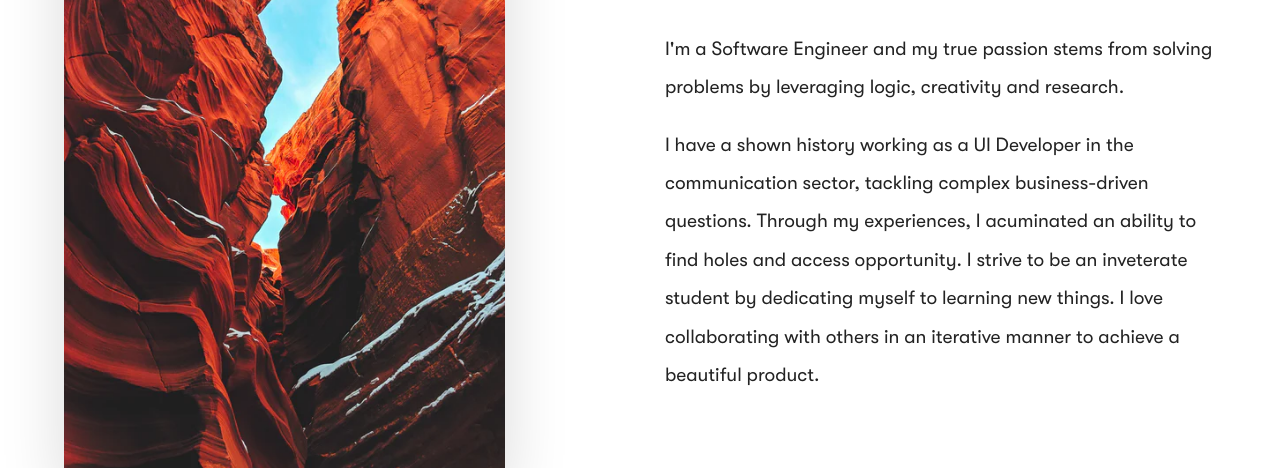
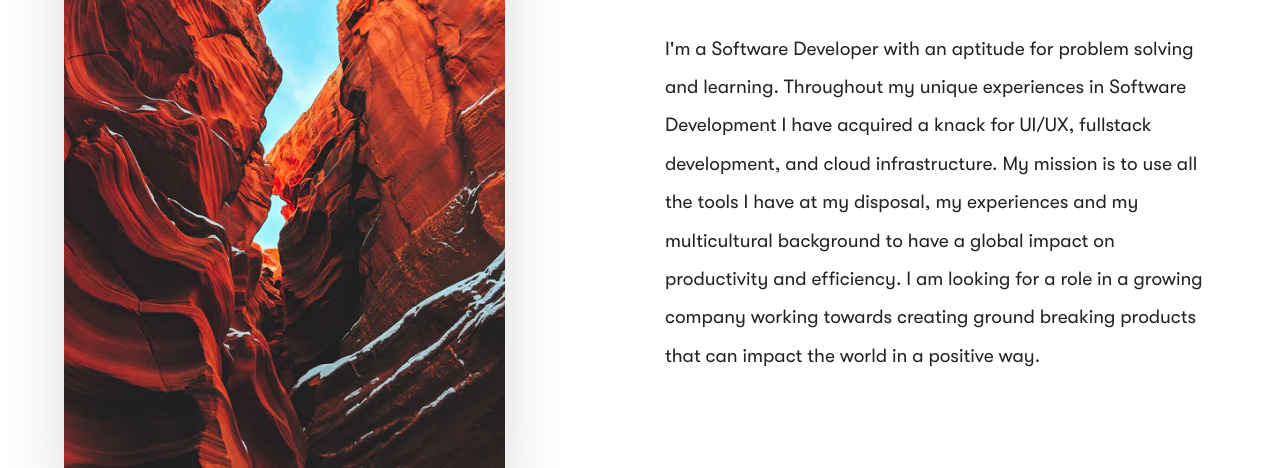
Before and after one commit to gardensgreen/gatsby-portfolio, a Gatsby site: page / in a window 1280 px wide. Shown: the part 308-776 px from the top of the page. Built offline with nearby package versions, Linux system fonts and the light colour scheme; Gatsby itself is replaced by a stand-in of ours.

Commit message:
changed about text

```diff
--- a/src/components/about/index.jsx
+++ b/src/components/about/index.jsx
@@ -35,10 +35,7 @@ const About = () => {
             <div>
 
               <Title>Hello, I’m Daniel.</Title>
-              <Text> I'm a Software Engineer and my true passion stems from solving problems by leveraging logic, creativity and research.</Text>
-
-              <Text>  I have a shown history working as a UI Developer in the communication sector, tackling complex business-driven questions. Through my experiences, I acuminated an ability to find holes and access opportunity. I strive to be an inveterate student by dedicating myself to learning new things. I love collaborating with others in an iterative manner to achieve a beautiful product.
-              </Text>
+              <Text> I'm a Software Developer with an aptitude for problem solving and learning. Throughout my unique experiences in Software Development I have acquired a knack for UI/UX, fullstack development, and cloud infrastructure. My mission is to use all the tools I have at my disposal, my experiences and my multicultural background to have a global impact on productivity and efficiency. I am looking for a role in a growing company working towards creating ground breaking products that can impact the world in a positive way.</Text>
               <ResumeButton href="resume.pdf" target="_blank"> Download resume </ResumeButton>
             </div>
           </AboutSection>
```
